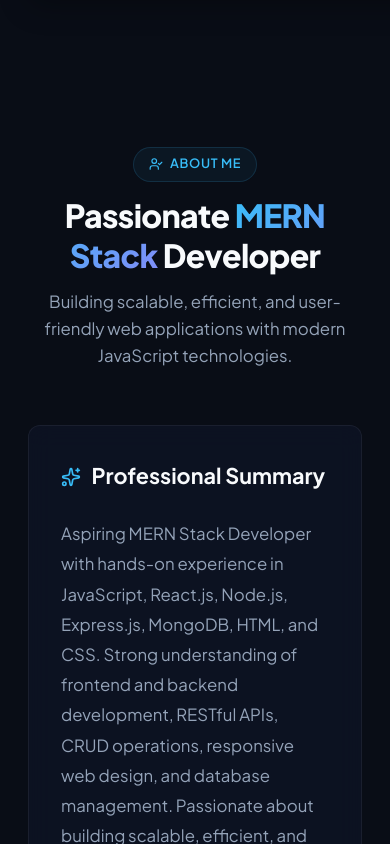
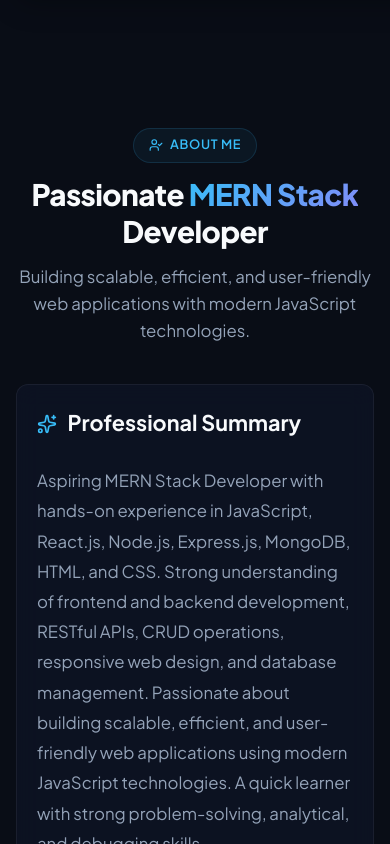
Before and after one commit to sourabh01patel/portfolio, a React (Vite) app: page / in a window 390 px wide. Shown: the part 900-1744 px from the top of the page. Built offline with nearby package versions, Linux system fonts and the light colour scheme.

Commit message:
Enhance mobile responsiveness across components and modal views

```diff
--- a/src/components/Navbar.jsx
+++ b/src/components/Navbar.jsx
@@ -287,8 +287,8 @@
         .mobile-nav-drawer {
           position: fixed;
           top: 0;
-          right: -320px;
-          width: 300px;
+          right: -100%;
+          width: min(300px, 85vw);
           height: 100vh;
           background: #0d1322;
           z-index: 1100;
--- a/src/components/ResumeModal.jsx
+++ b/src/components/ResumeModal.jsx
@@ -346,6 +346,35 @@
           font-style: italic;
         }
 
+        @media (max-width: 640px) {
+          .resume-modal-overlay {
+            padding: 0.5rem;
+          }
+          .resume-paper {
+            padding: 1.5rem 1rem;
+          }
+          .modal-top-bar {
+            padding: 0.75rem 1rem;
+          }
+          .modal-title {
+            font-size: 0.875rem;
+          }
+          .r-name {
+            font-size: 16pt;
+          }
+          .r-item-header {
+            flex-direction: column;
+            gap: 0.2rem;
+          }
+          .r-edu-row {
+            flex-direction: column;
+            gap: 0.2rem;
+          }
+          .r-edu-right {
+            text-align: left;
+          }
+        }
+
         /* Print Media Styles */
         @media print {
           body * {
--- a/src/index.css
+++ b/src/index.css
@@ -311,3 +311,36 @@
     padding: 4.5rem 0;
   }
 }
+
+@media (max-width: 640px) {
+  .container {
+    padding: 0 1.25rem;
+  }
+  .section {
+    padding: 3.5rem 0;
+  }
+  .section-header {
+    margin-bottom: 2.5rem;
+  }
+  .section-title {
+    font-size: 1.85rem;
+  }
+}
+
+@media (max-width: 480px) {
+  .container {
+    padding: 0 1rem;
+  }
+  .glass-card {
+    padding: 1.25rem;
+  }
+  .toast-container {
+    left: 1rem;
+    right: 1rem;
+    bottom: 1.25rem;
+  }
+  .btn {
+    padding: 0.75rem 1.25rem;
+    font-size: 0.85rem;
+  }
+}
```
